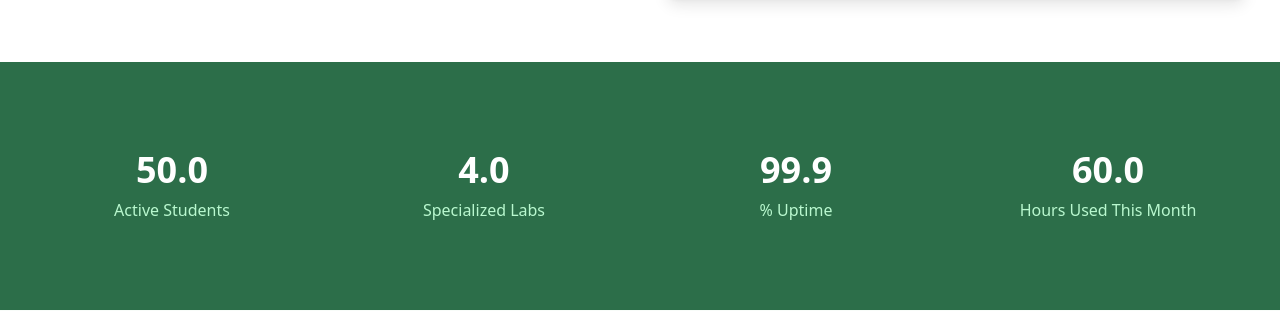
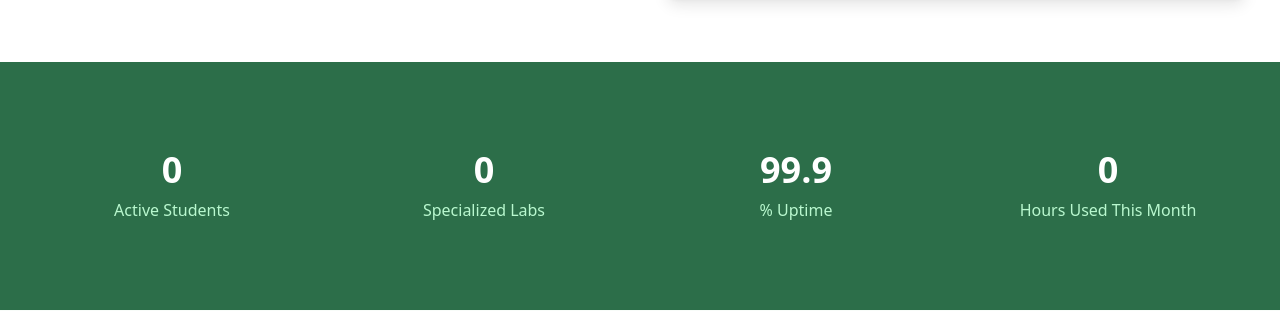
Before and after one commit to ayubsoft254/lab_mgmt_sys, a Django app: page / in a window 1280 px wide. Shown: the part 3211-3522 px from the top of the page. Run offline with Django 5.2, Linux system fonts and the light colour scheme; data that the repository does not hold is empty; parts of the project's set-up code (start-up, migrations or seed data) failed here and were passed over.

Commit message:
fix: remove default values for statistics to ensure accurate data display

```diff
--- a/templates/landing.html
+++ b/templates/landing.html
@@ -466,19 +466,19 @@
         <div class="max-w-7xl mx-auto px-4 sm:px-6 lg:px-8">
             <div class="grid md:grid-cols-4 gap-8 text-center">
                 <div class="p-6">
-                    <div class="text-4xl font-bold mb-2" data-count="{{ active_students|default:50|stringformat:'d' }}">0</div>
+                    <div class="text-4xl font-bold mb-2" data-count="{{ active_students|stringformat:'d' }}">0</div>
                     <div class="text-green-200 font-medium">Active Students</div>
                 </div>
                 <div class="p-6">
-                    <div class="text-4xl font-bold mb-2" data-count="{{ lab_count|default:4|stringformat:'d' }}">0</div>
+                    <div class="text-4xl font-bold mb-2" data-count="{{ lab_count|stringformat:'d' }}">0</div>
                     <div class="text-green-200 font-medium">Specialized Labs</div>
                 </div>
                 <div class="p-6">
-                    <div class="text-4xl font-bold mb-2" data-count="{{ uptime_percentage|default:99 }}">0</div>
+                    <div class="text-4xl font-bold mb-2" data-count="{{ uptime_percentage }}">0</div>
                     <div class="text-green-200 font-medium">% Uptime</div>
                 </div>
                 <div class="p-6">
-                    <div class="text-4xl font-bold mb-2" data-count="{{ total_hours|default:60 }}">0</div>
+                    <div class="text-4xl font-bold mb-2" data-count="{{ total_hours }}">0</div>
                     <div class="text-green-200 font-medium">Hours Used This Month</div>
                 </div>
             </div>
@@ -1041,8 +1041,10 @@
                     frame++;
                     const currentValue = Math.min(increment * frame, target);
 
-                    // Handle decimal points for percentages
-                    if (target > 0 && target < 100) {
+                    // Handle different types of values:
+                    // 1. Use toFixed(1) for uptime percentage (value between 0-100)
+                    // 2. Use integers for student counts and lab counts
+                    if (counter.parentElement.querySelector('.text-green-200').textContent.includes('Uptime')) {
                         counter.textContent = currentValue.toFixed(1);
                     } else {
                         counter.textContent = Math.floor(currentValue);
```
